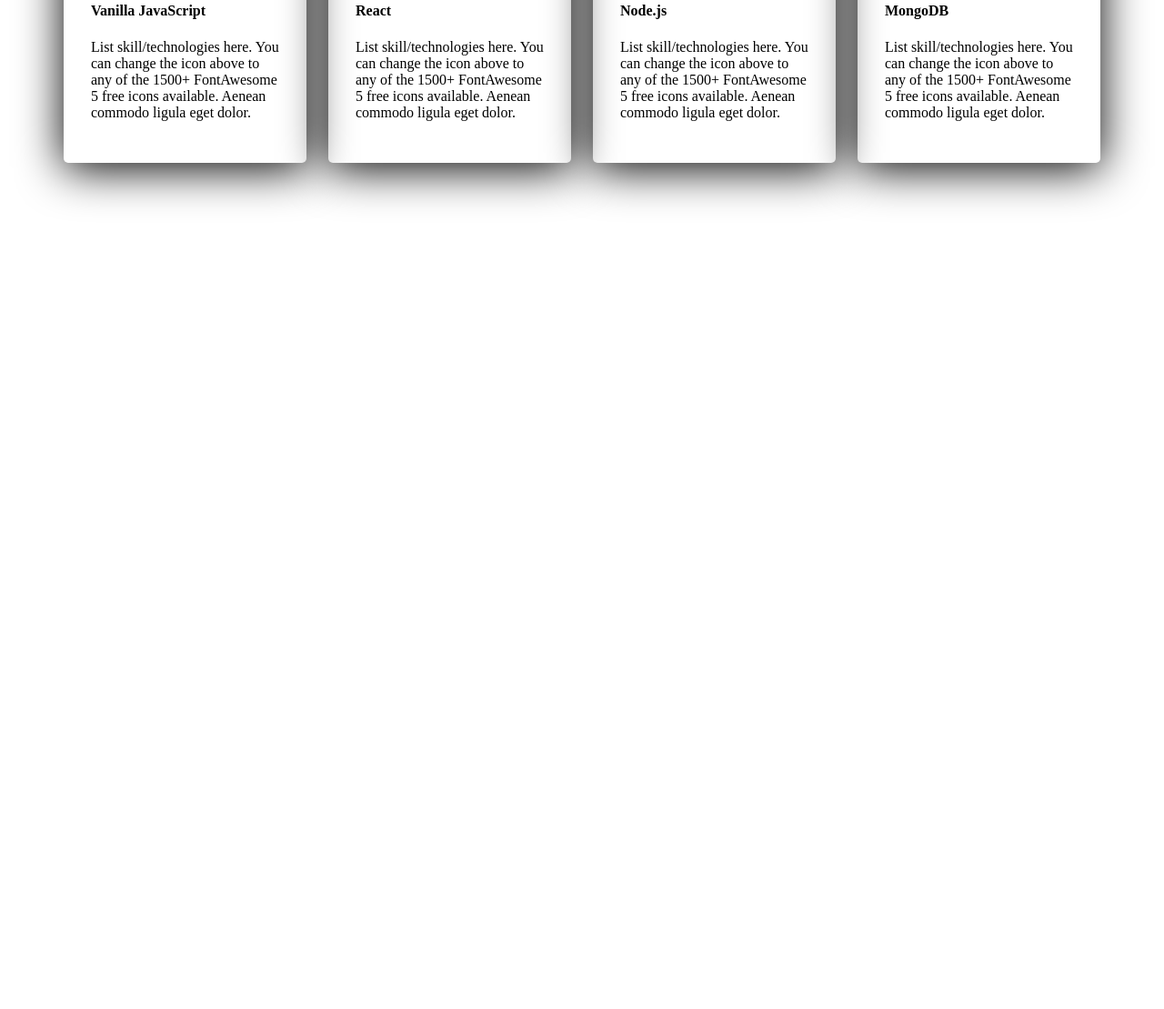
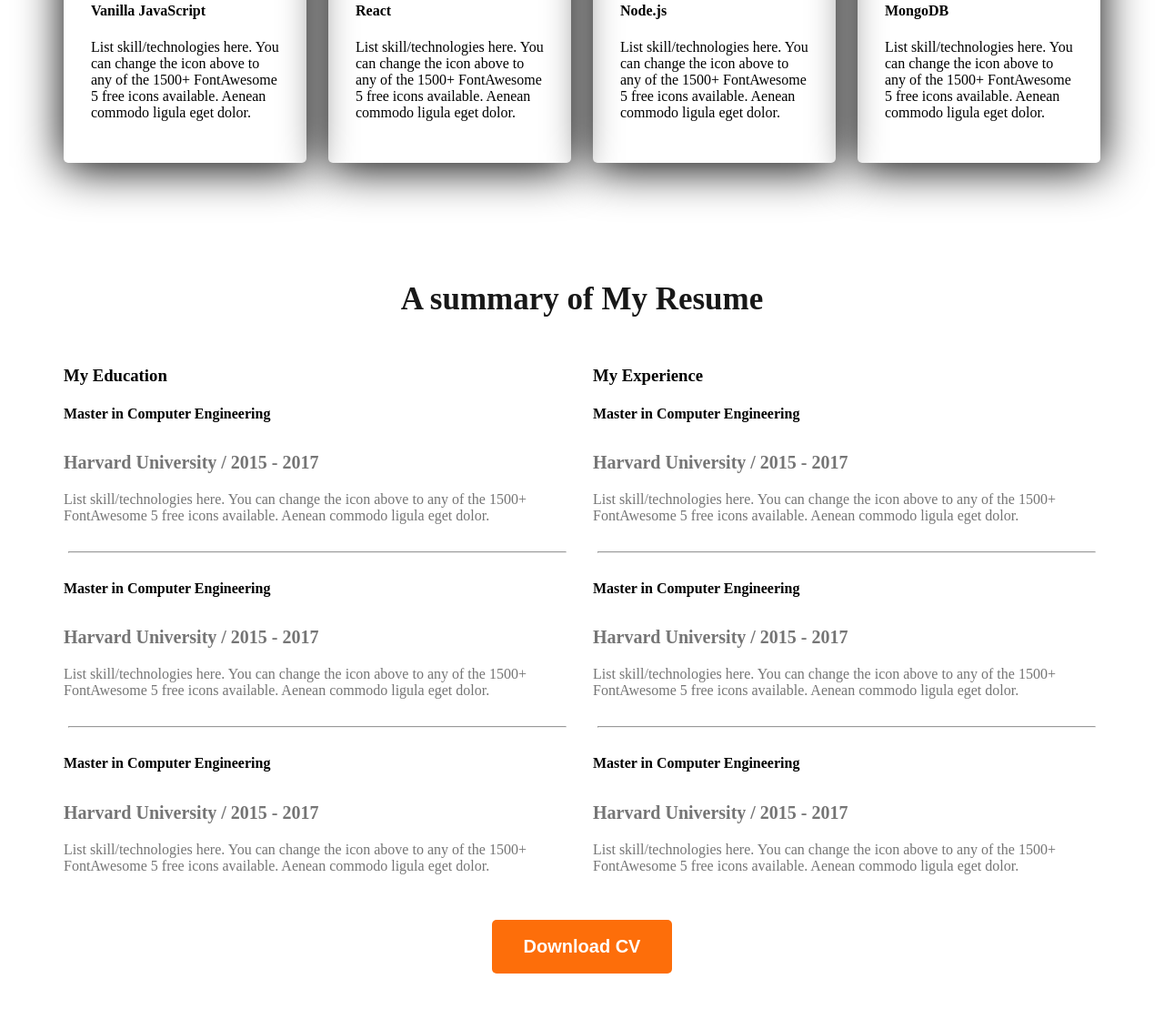
Before and after one commit to Jahangir-alam25/web-dev-portfolio-second, a plain HTML site: page index.html in a window 1280 px wide. Shown: the part 1944-3053 px from the top of the page at 91% size. Before the commit the page ends 2253 px from the top, so only its background shows below. Drawn offline with Linux system fonts and the light colour scheme.

Commit message:
added my resume

```diff
--- a/index.html
+++ b/index.html
@@ -84,6 +84,61 @@
              </div>
 
           </section>
+          <section class="resume">
+            <h3 class="section-title text-center">A summary of My Resume</h3>
+            <div class="resume-container">
+                <div class="resume-column">
+                    <h3 class="resume-column-title">My Education</h3>
+                    <div class="experience">
+                        <h4 class="experience-title">Master in Computer Engineering</h4>
+                        <h5 class="experirnce-sub-title">Harvard University / 2015 - 2017</h5>
+                        <div class="experience-description">List skill/technologies here. You can change the icon above
+                            to any of the 1500+ FontAwesome 5 free icons available. Aenean commodo ligula eget dolor.</div>
+                    </div>
+                    <hr>
+                    <div class="experience">
+                        <h4 class="experience-title">Master in Computer Engineering</h4>
+                        <h5 class="experirnce-sub-title">Harvard University / 2015 - 2017</h5>
+                        <div class="experience-description">List skill/technologies here. You can change the icon above
+                            to any of the 1500+ FontAwesome 5 free icons available. Aenean commodo ligula eget dolor.</div>
+                    </div>
+                    <hr>
+                    <div class="experience">
+                        <h4 class="experience-title">Master in Computer Engineering</h4>
+                        <h5 class="experirnce-sub-title">Harvard University / 2015 - 2017</h5>
+                        <div class="experience-description">List skill/technologies here. You can change the icon above
+                            to any of the 1500+ FontAwesome 5 free icons available. Aenean commodo ligula eget dolor.</div>
+                    </div>
+                </div>
+                <div class="resume-column">
+                    <h3 class="resume-column-title">My Experience</h3>
+                    <div class="experience">
+                        <h4 class="experience-title">Master in Computer Engineering</h4>
+                        <h5 class="experirnce-sub-title">Harvard University / 2015 - 2017</h5>
+                        <div class="experience-description">List skill/technologies here. You can change the icon above
+                            to any of the 1500+ FontAwesome 5 free icons available. Aenean commodo ligula eget dolor.</div>
+                    </div>
+                    <hr>
+                    <div class="experience">
+                        <h4 class="experience-title">Master in Computer Engineering</h4>
+                        <h5 class="experirnce-sub-title">Harvard University / 2015 - 2017</h5>
+                        <div class="experience-description">List skill/technologies here. You can change the icon above
+                            to any of the 1500+ FontAwesome 5 free icons available. Aenean commodo ligula eget dolor.</div>
+                    </div>
+                    <hr>
+                    <div class="experience">
+                        <h4 class="experience-title">Master in Computer Engineering</h4>
+                        <h5 class="experirnce-sub-title">Harvard University / 2015 - 2017</h5>
+                        <div class="experience-description">List skill/technologies here. You can change the icon above
+                            to any of the 1500+ FontAwesome 5 free icons available. Aenean commodo ligula eget dolor.</div>
+                    </div>
+                </div>
+            </div>
+            <div class="text-center resume-download-cv">
+                <button class="btn-primary">Download CV</button>
+
+            </div>
+          </section>
     </main>
     <footer>
 
--- a/styles/portfolio.css
+++ b/styles/portfolio.css
@@ -131,3 +131,22 @@
     border-radius: 5px;
     box-shadow: 0 6px 50px 0 black;
 }
+/* resume section styles */
+.resume-container{
+    display: flex;
+    gap: 24px;
+}
+.experirnce-sub-title{
+    font-size: 20px;
+    font-weight: 600px;
+    margin-bottom: 20px;
+}
+.experience-description, .experirnce-sub-title{
+    color: #757575;
+}
+.resume hr{
+    margin: 30px 5px;
+}
+.resume-download-cv{
+    margin-top: 50px;
+}
```
